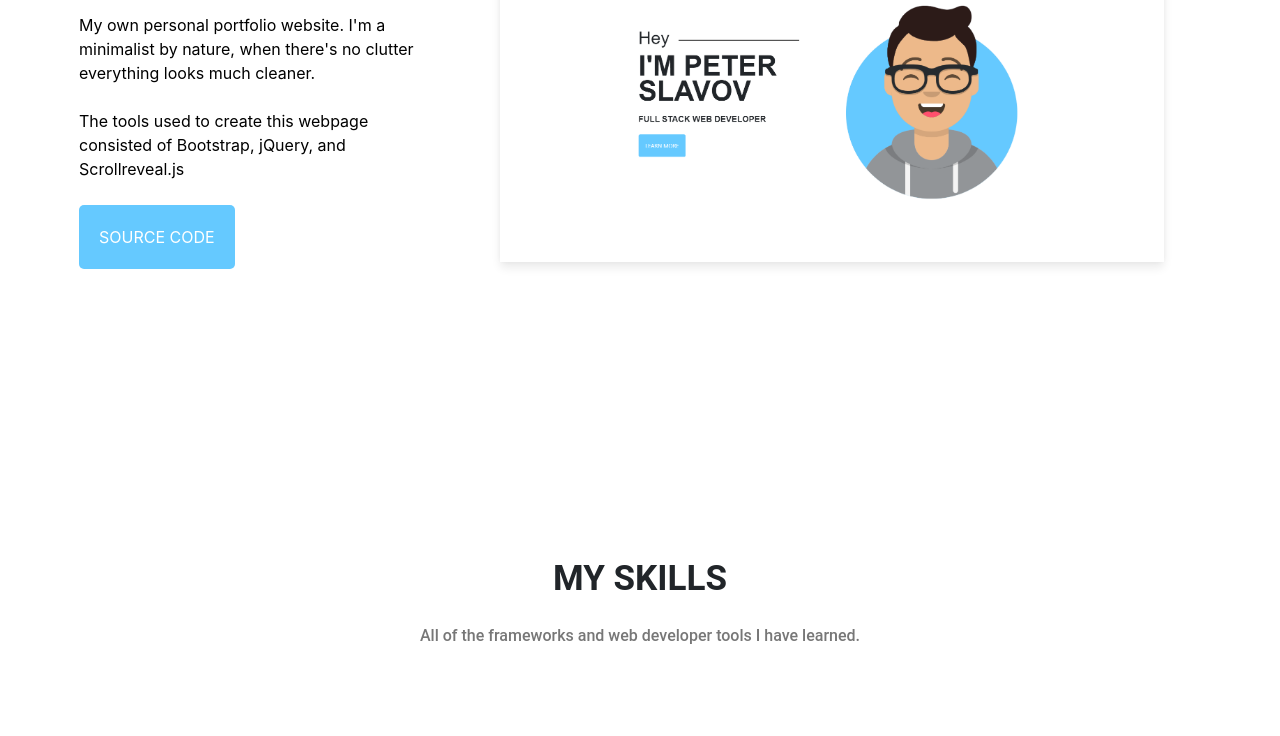
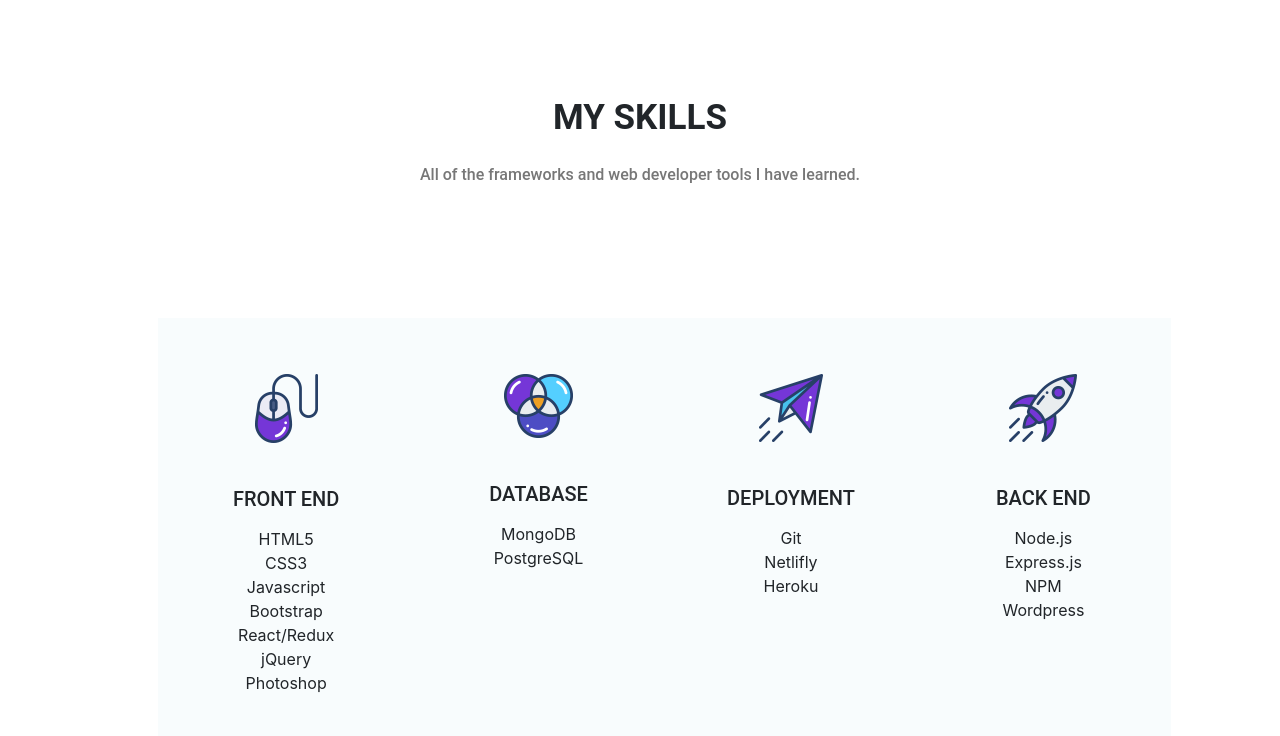
Before and after one commit to MrPetre/Portfolio-website, a website: page public/index.html in a window 1280 px wide. Shown: the part 2289-3025 px from the top of the page. Drawn offline with nearby package versions, Linux system fonts and the light colour scheme; a web font is replaced by a local one.

Commit message:
removed a project

```diff
--- a/public/index.html
+++ b/public/index.html
@@ -166,34 +166,6 @@
           </div>
           <!-- /END Project -->
 
-          <!-- Each .row is a project -->
-          <div class="row">
-            <div class="col-lg-4 col-sm-12">
-              <div class="project-wrapper__text">
-                <h3 class="project-wrapper__text-title">Portfolio Website</h3>
-                <div>
-                  <p class="mb-4">
-                    My own personal portfolio website.  I'm a minimalist by nature, when there's no clutter everything looks much cleaner.
-                  </p>
-                  <p class="mb-4">
-                    The tools used to create this webpage consisted of Bootstrap, jQuery, and Scrollreveal.js
-                  </p>
-                  <div class="button_cont" align="center"><a class="blue-button" href="https://github.com/MrPetre/Portfolio-website" target="_blank" rel="nofollow noopener">Source code</a></div>
-                </div>
-              </div>
-            </div>
-            <div class="col-lg-8 col-sm-12">
-              <div class="project-wrapper__image">
-                <a href="#!" target="_blank">
-                  <div data-tilt class="thumbnail rounded">
-                    <img class="img-fluid" src="./img/portfoliosite.PNG" />
-                  </div>
-                </a>
-              </div>
-            </div>
-          </div>
-          <!-- /END Project -->
-
         </div>
       </div>
     </section>
```
